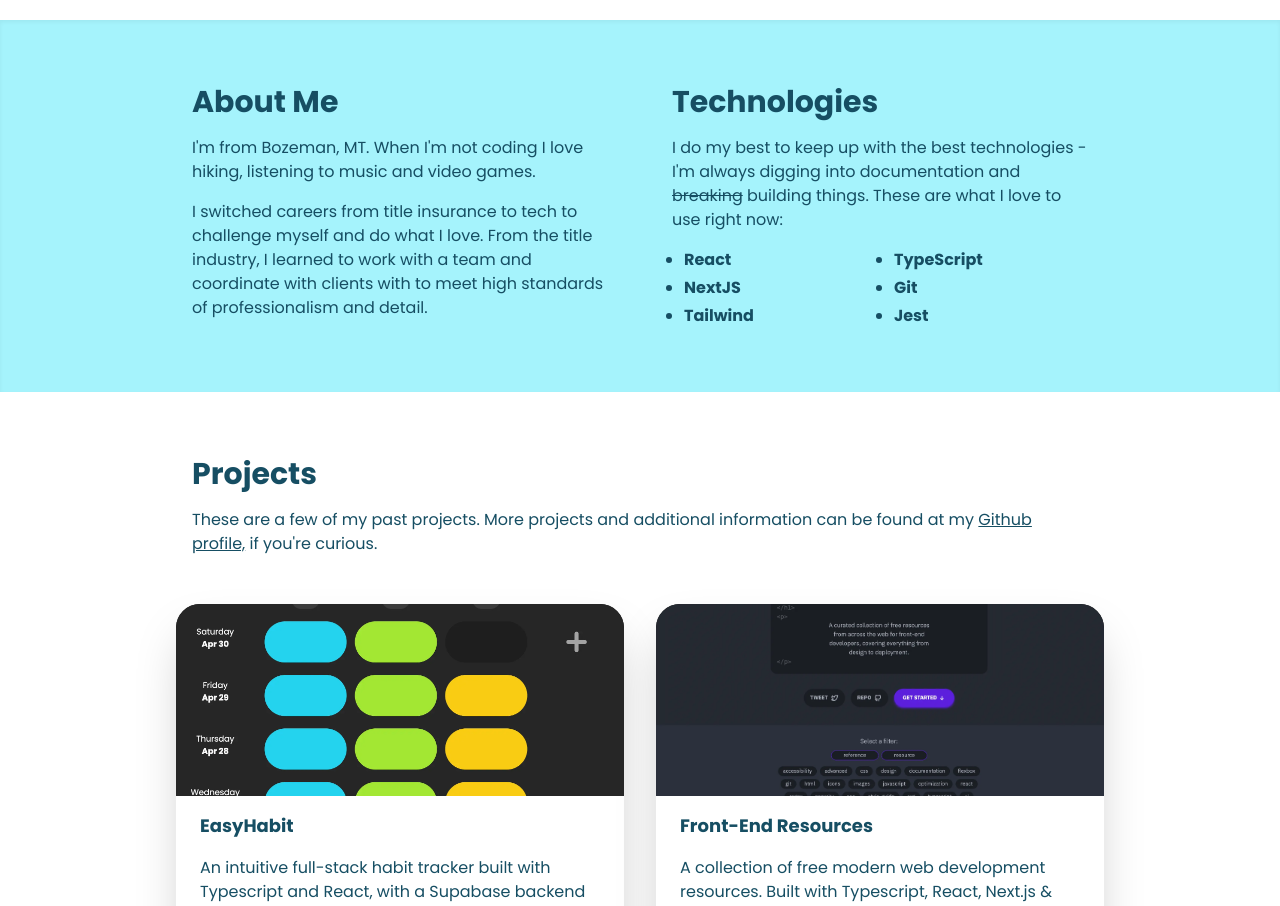
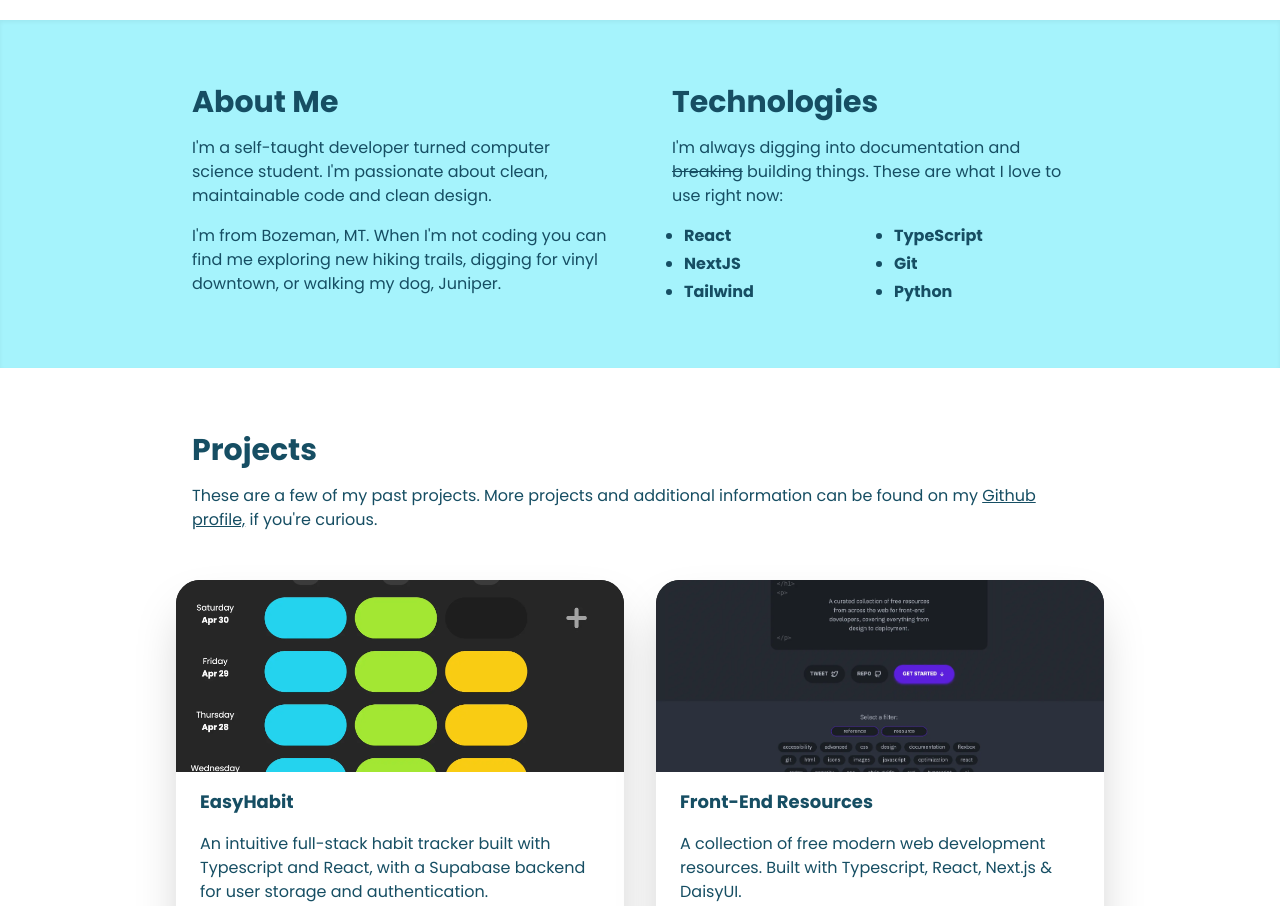
Before and after one commit to robertmcabee/personal-website, a Next.js app: page / in a window 1280 px wide. Shown: the part 1060-1966 px from the top of the page. Built offline with nearby package versions, Linux system fonts and the light colour scheme.

Commit message:
Change wording, fix typos

```diff
--- a/components/About.tsx
+++ b/components/About.tsx
@@ -13,16 +13,14 @@ function About() {
     >
       <div className="">
         <h2 className="text-2xl md:text-3xl font-bold">About Me</h2>
-
         <p className="pt-4">
-          I&#39;m from Bozeman, MT. When I&#39;m not coding I love hiking,
-          listening to music and video games.
+          I&#39;m a self-taught developer turned computer science student.
+          I&#39;m passionate about clean, maintainable code and clean design.
         </p>
         <p className="pt-4">
-          I switched careers from title insurance to tech to challenge myself
-          and do what I love. From the title industry, I learned to work with a
-          team and coordinate with clients with to meet high standards of
-          professionalism and detail.
+          I&#39;m from Bozeman, MT. When I&#39;m not coding you can find me
+          exploring new hiking trails, digging for vinyl downtown, or walking my
+          dog, Juniper.
         </p>
       </div>
     </div>
--- a/components/Projects.tsx
+++ b/components/Projects.tsx
@@ -13,7 +13,7 @@ function Projects() {
           <h2 className="text-2xl md:text-3xl font-bold">Projects</h2>
           <p className="pt-4">
             These are a few of my past projects. More projects and additional
-            information can be found at my{" "}
+            information can be found on my{" "}
             <a
               className="underline hover:text-secondary600 transition-colors"
               href="https://github.com/robertmcabee"
--- a/components/Skills.tsx
+++ b/components/Skills.tsx
@@ -14,8 +14,7 @@ function Skills() {
         <h2 className="text-2xl md:text-3xl font-bold">Technologies</h2>
 
         <p className="pt-4">
-          I do my best to keep up with the best technologies - I&#39;m always
-          digging into documentation and{" "}
+          I&#39;m always digging into documentation and{" "}
           <span className="line-through">breaking</span> building things. These
           are what I love to use right now:
         </p>
@@ -26,7 +25,7 @@ function Skills() {
           <li className="list-disc ml-3">NextJS</li>
           <li className="list-disc ml-3">Git</li>
           <li className="list-disc ml-3">Tailwind</li>
-          <li className="list-disc ml-3">Jest</li>
+          <li className="list-disc ml-3">Python</li>
         </ul>
       </div>
     </div>
```
